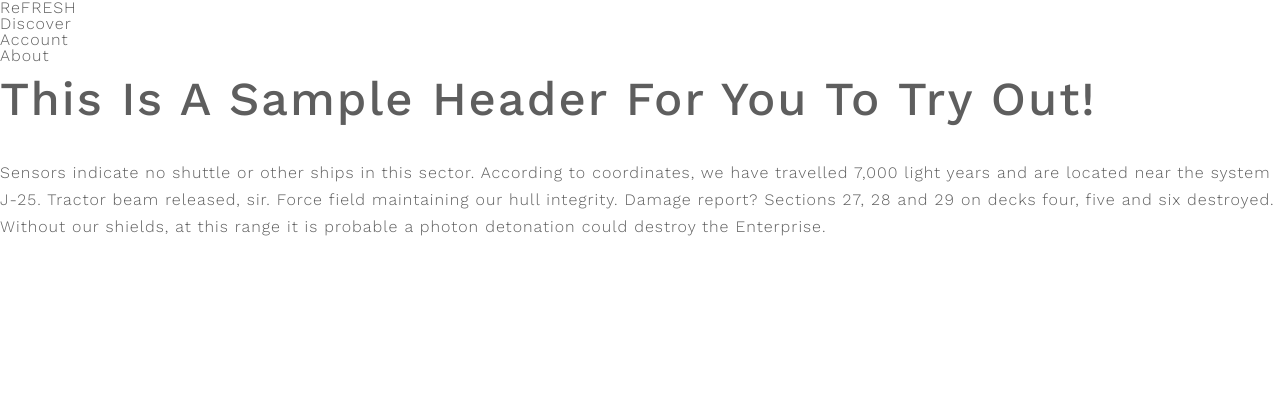
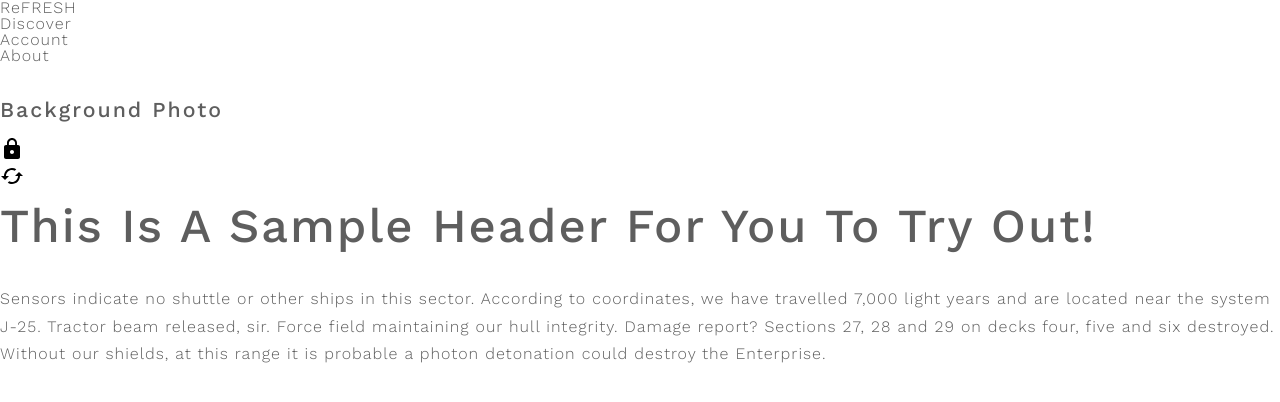
Before and after one commit to limongoo/LandingPage, a plain HTML site: page public/index.html in a window 1280 px wide. Drawn offline with nearby package versions, Linux system fonts and the light colour scheme.

Commit message:
started unsplash api

```diff
--- a/public/index.html
+++ b/public/index.html
@@ -19,6 +19,16 @@
       <li> about </li>
     </ul>
   </nav>
+  <div>
+      <!-- Controls -->
+      <div class="backgroundPhoto">
+          <h4>Background Photo</h4>
+          <div><img src="img/lock.svg"></div>
+          <div><img src="img/randomize.svg"></div>
+      </div>
+  </div>
+  <div>
+      <!-- Landing Preview -->
     <h1>This is a sample header for you to try out!</h1>
     <p>
     Sensors indicate no shuttle or other ships in this sector.
@@ -26,5 +36,7 @@ According to coordinates, we have travelled 7,000 light years and are located ne
     Tractor beam released, sir. Force field maintaining our hull integrity. Damage report? Sections 27, 28 and 29 on decks four, five and six destroyed.
     Without our shields, at this range it is probable a photon detonation could destroy the Enterprise.
     </p>
+  </div>
+
 </body>
 </html>
--- /dev/null
+++ b/public/js/unsplash.js
@@ -0,0 +1,2 @@
+// Unsplash API call
+// Credit: https://source.unsplash.com/  |  https://unsplash.com/
--- a/public/style/base.css
+++ b/public/style/base.css
@@ -2,6 +2,7 @@
 @import 'layout.css';
 @import 'module.css';
 @import 'reset.css';
+@import 'login.css';
 
 html {font-size: 1em;}
 
```
Also changed, not shown: public/img/lock.svg (added), public/img/randomize.svg (added). Lines whose indentation alone changed are shown as unchanged.
